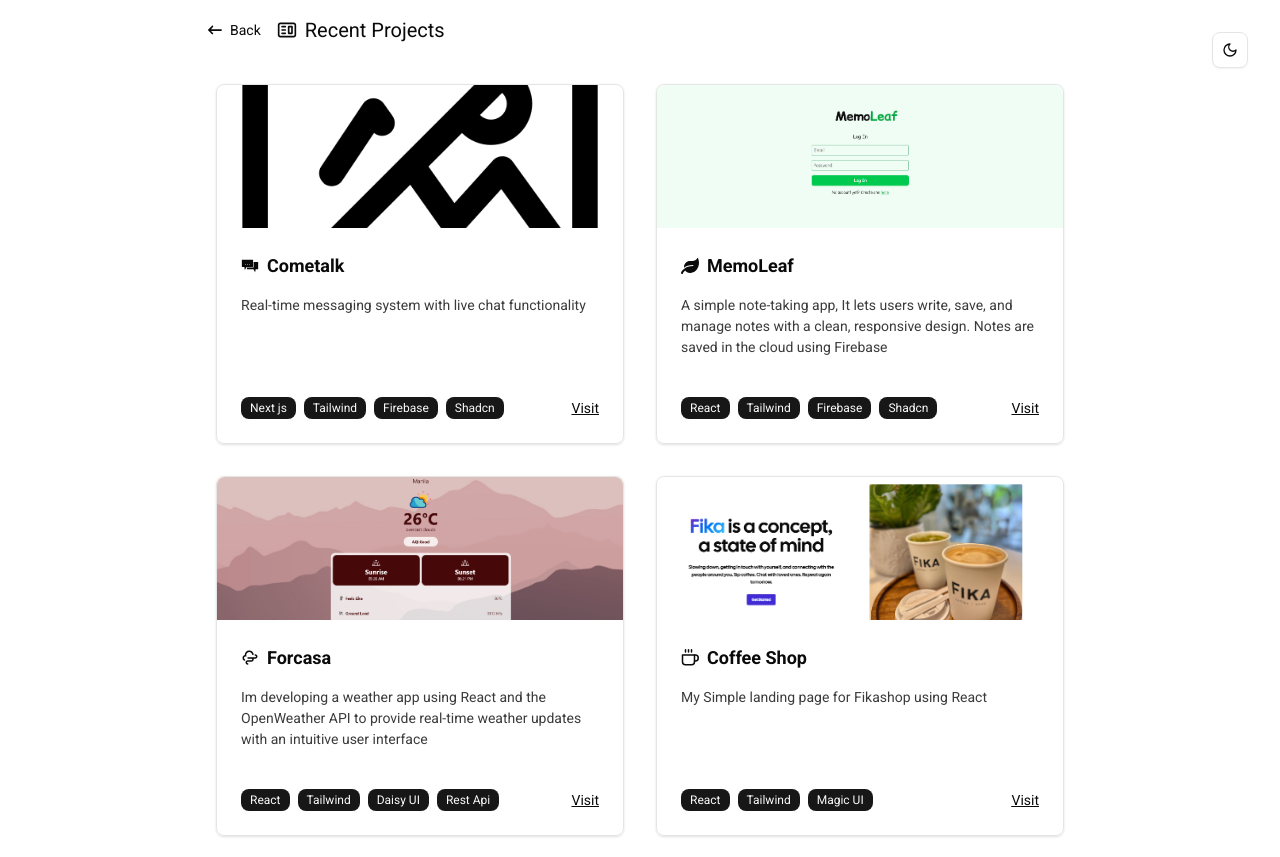
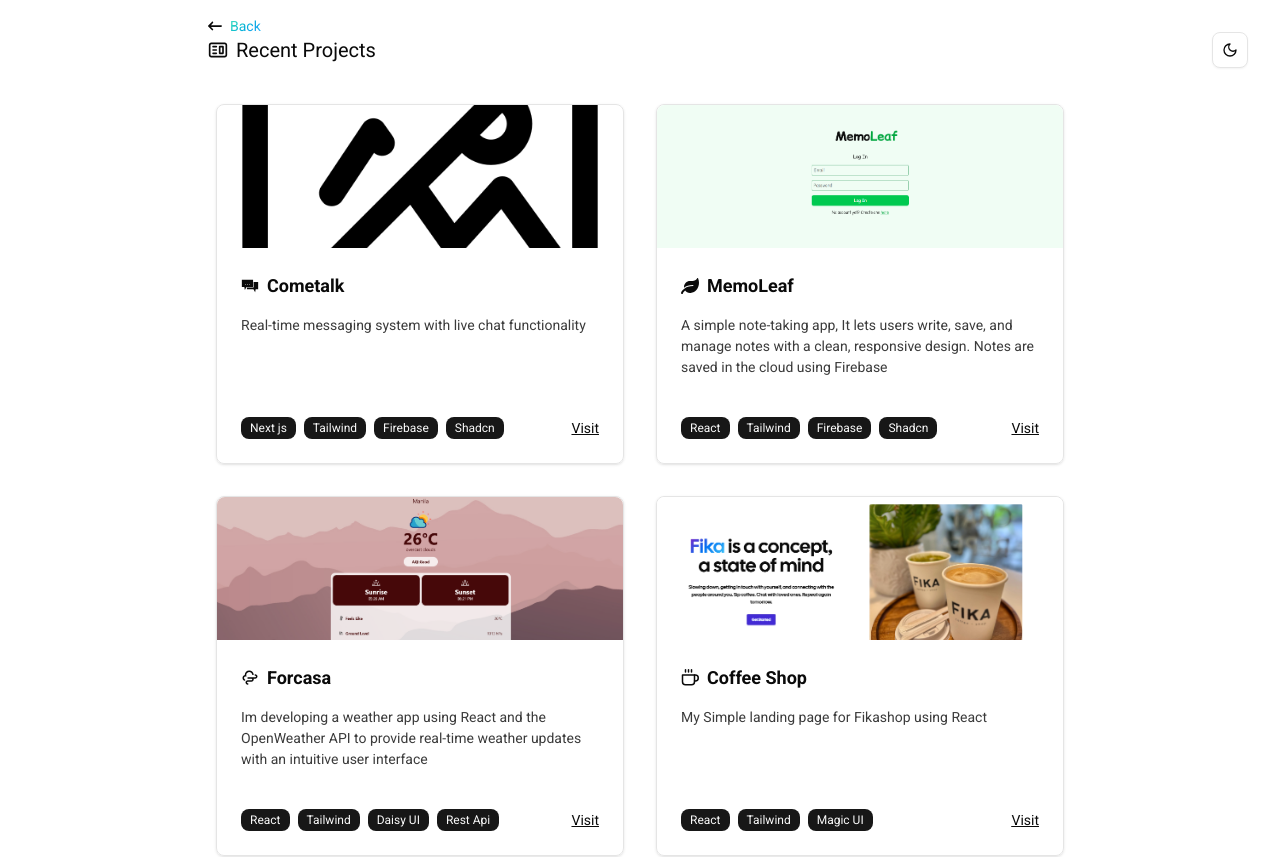
Before and after one commit to RainerMorales/My-Portfolio, a Next.js app: page /Projects in a window 1280 px wide. Shown: the top 857 px of the page. Built offline with nearby package versions, Linux system fonts and the light colour scheme.

Commit message:
add aurora text

```diff
--- a/src/app/Aboutme/page.tsx
+++ b/src/app/Aboutme/page.tsx
@@ -7,17 +7,18 @@ import { FaGraduationCap } from "react-icons/fa6";
 import { BlurFade } from "@/components/magicui/blur-fade";
 import Zoom from "react-medium-image-zoom";
 import "react-medium-image-zoom/dist/styles.css";
+import { AuroraText } from "@/components/magicui/aurora-text";
 function Aboutme() {
   return (
     <>
       <div className="max-w-4xl m-auto  rounded-sm">
-        <div className="flex items-center p-4 space-x-4">
+        <div className=" items-center p-4 space-x-4">
           <Link
             className="text-sm link link-hover font-mono flex items-center hover:opacity-60 gap-2"
             href={"/"}
           >
             <FaArrowLeftLong />
-            Back
+           <AuroraText>Back</AuroraText>
           </Link>
           <div className="flex items-center gap-2 text-xl">
             <IoBookSharp></IoBookSharp>
--- a/src/app/Projects/page.tsx
+++ b/src/app/Projects/page.tsx
@@ -10,17 +10,18 @@ import { FiCoffee } from "react-icons/fi";
 import Card from "../Components/Card";
 import Link from "next/link";
 import Image from "next/image";
+import { AuroraText } from "@/components/magicui/aurora-text";
 function Projects() {
   return (
     <>
       <div className="max-w-4xl m-auto  rounded-sm">
-        <div className="flex items-center p-4 space-x-4">
+        <div className=" items-center p-4 space-x-4">
           <Link
             className="text-sm link link-hover font-mono flex items-center hover:opacity-60 gap-2"
             href={"/"}
           >
             <FaArrowLeftLong />
-            Back
+            <AuroraText>Back</AuroraText>
           </Link>
           <div className="flex items-center gap-2 text-xl">
             <CgWebsite />
--- a/src/app/page.tsx
+++ b/src/app/page.tsx
@@ -61,7 +61,8 @@ export default function Home() {
               className="text-sm flex items-center gap-2 link link-hover font-mono hover:opacity-60"
               href={"/Aboutme"}
             >
-              View All <FaArrowRightLong />
+              <AuroraText> View All</AuroraText>
+              <FaArrowRightLong />
             </Link>
           </div>
           <p className="opacity-80">
@@ -139,14 +140,14 @@ export default function Home() {
               className="text-sm flex items-center gap-2 link link-hover font-mono hover:opacity-60"
               href={"/Projects"}
             >
-              View All <FaArrowRightLong />
+              <AuroraText> View All</AuroraText>
+              <FaArrowRightLong />
             </Link>
           </div>
           <Card
             names={
               <div className="flex justify-between items-center w-full">
                 <div>MemoLeaf</div>
-
               </div>
             }
             description={`A simple note-taking app built with React,
@@ -174,7 +175,6 @@ export default function Home() {
           ></Card>
         </BlurFade>
       </div>
-
     </>
   );
 }
```
